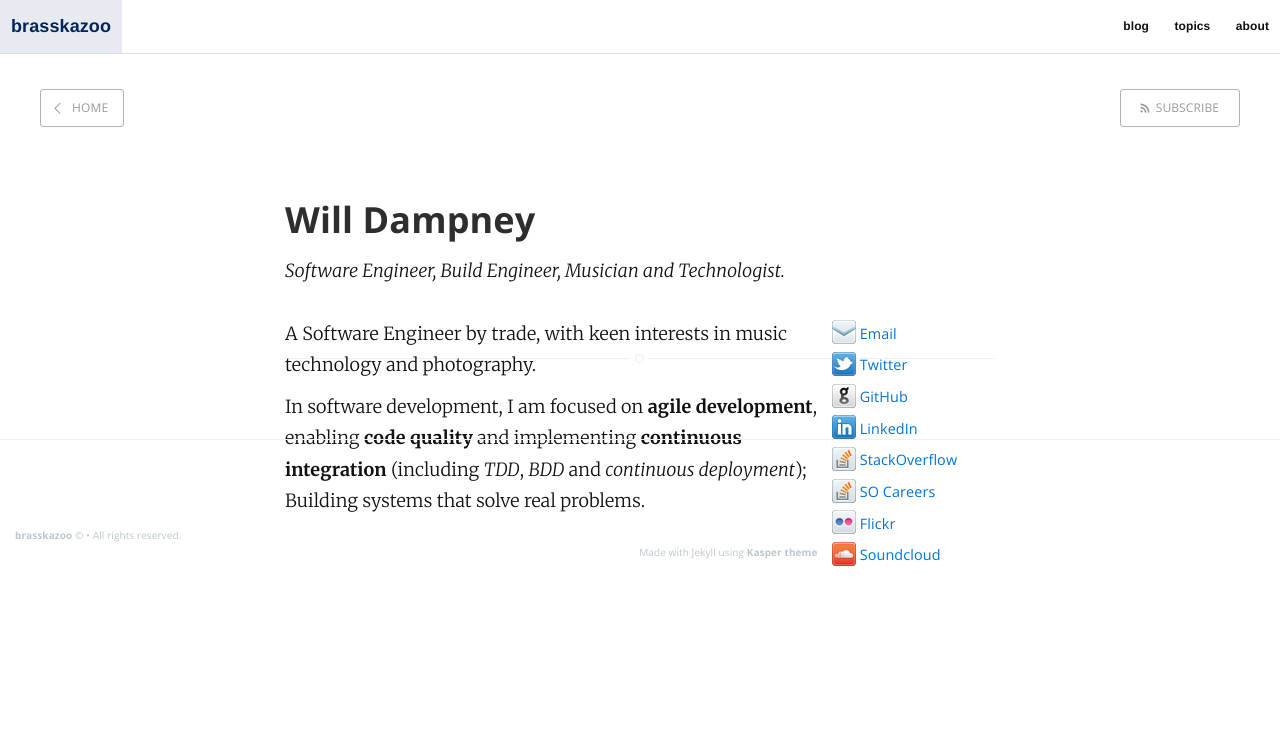
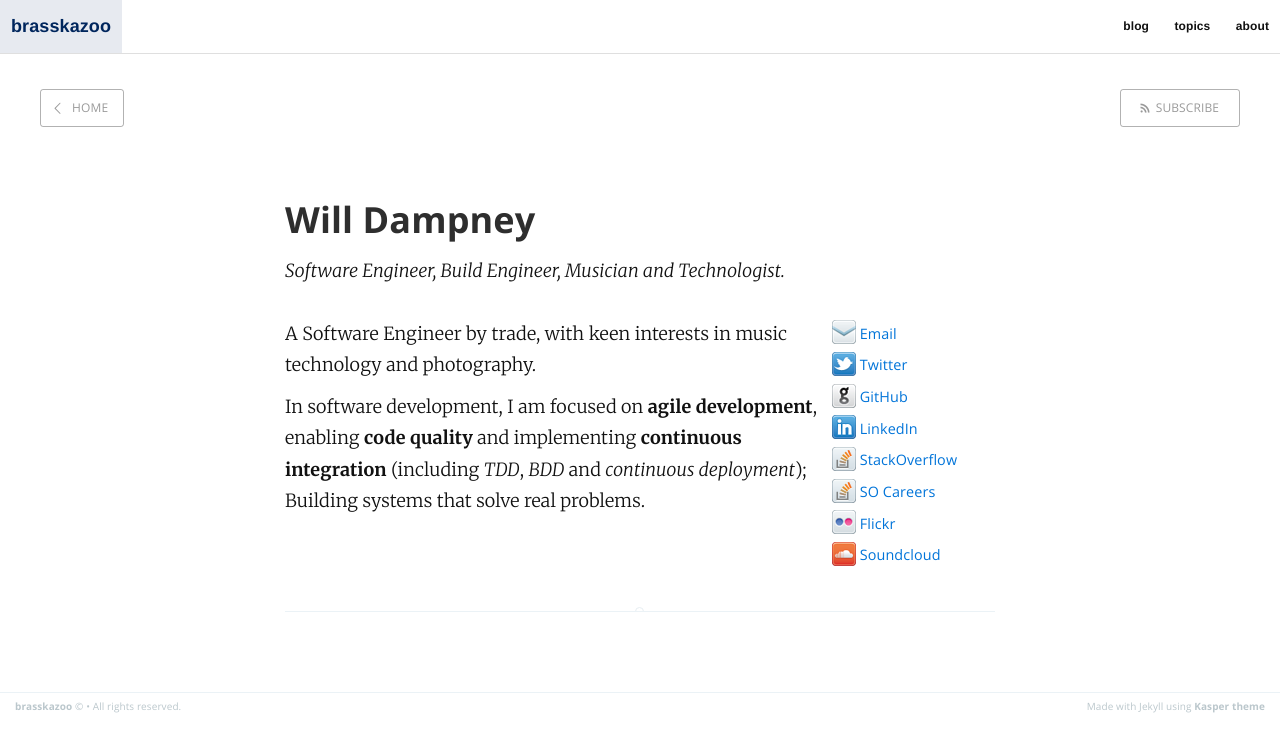
Before and after one commit to brasskazoo/brasskazoo.github.io, a Jekyll site: the page built from about.md, in a window 1280 px wide. Shown: the top 752 px of the page. Built offline with Jekyll 4.4.1, drawn with Linux system fonts in a browser that asks for light colours.

Commit message:
Overflow hidden on .post to fix footer position
Currently
Setting `overflow: hidden` on .post will force article.body's height to include `position:float` elements

```diff
--- a/assets/css/screen.css
+++ b/assets/css/screen.css
@@ -669,6 +669,7 @@ margin on the iframe, cause it breaks stuff. */
     border-bottom: #EBF2F6 1px solid;
     word-break: break-word;
     hyphens: auto;
+    overflow: hidden;
 }
 
 /* Add a little circle in the middle of the border-bottom on our .post
```
